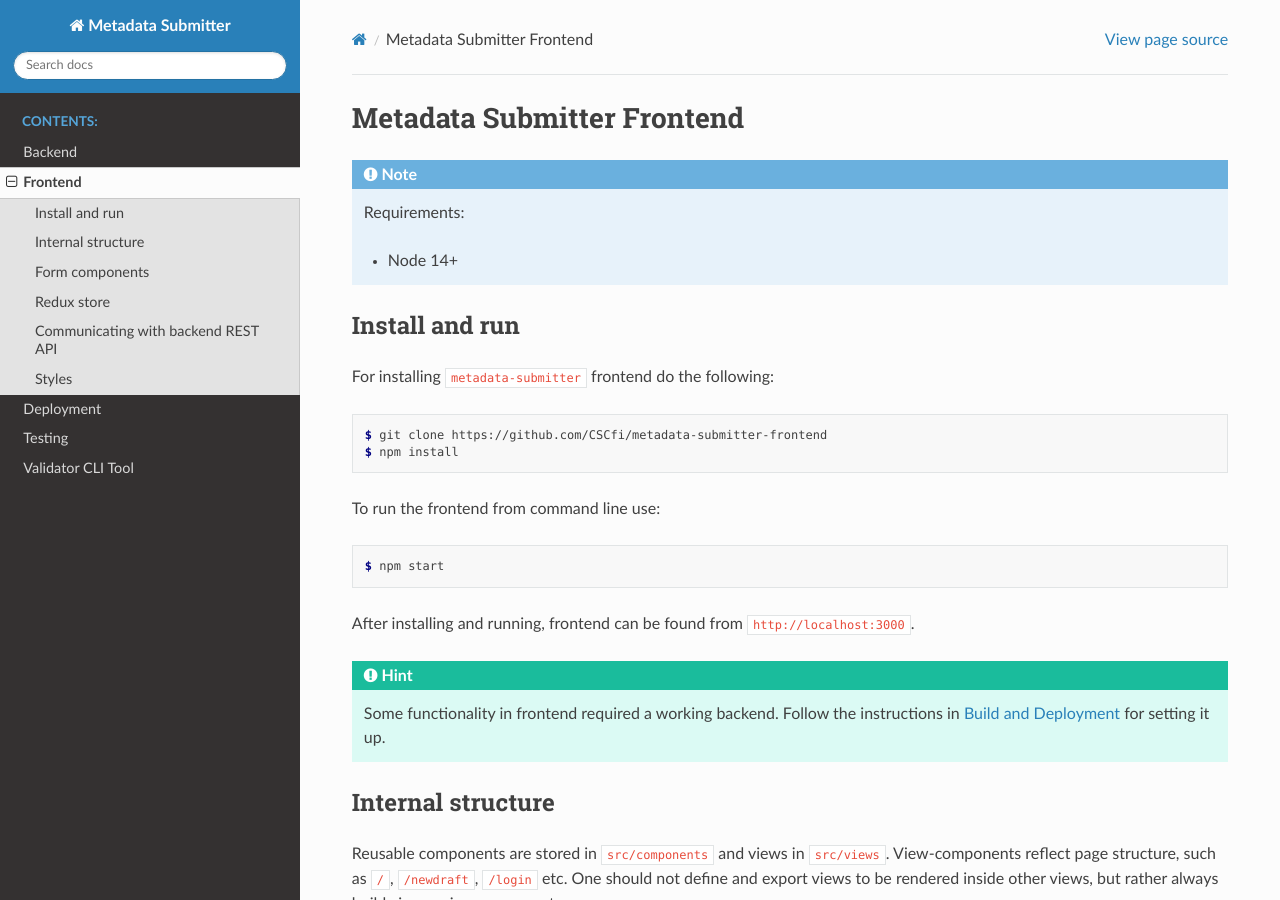
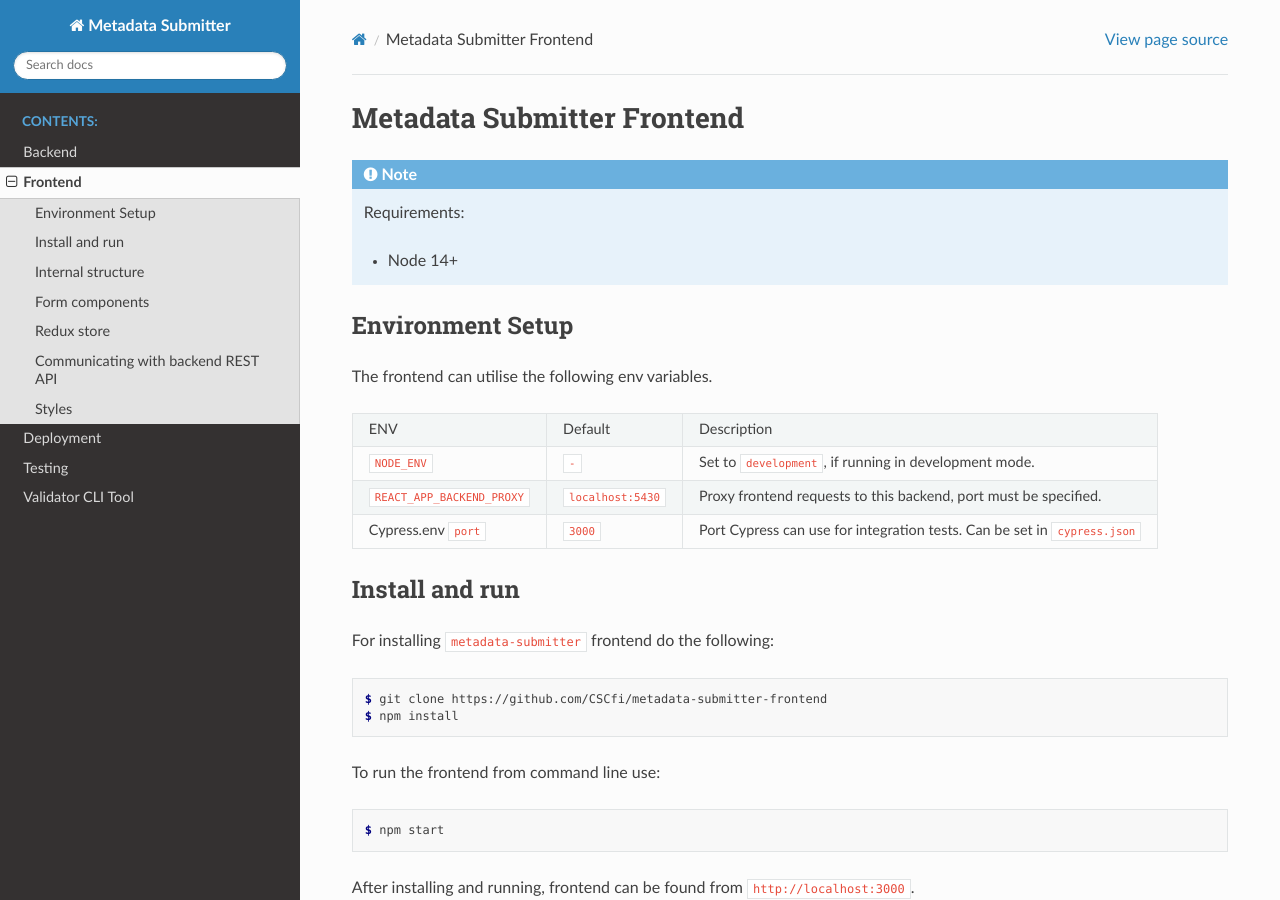
Before and after one commit to CSCfi/metadata-submitter, a Sphinx documentation site: the page built from docs/frontend.rst, in a window 1280 px wide and 900 px high. Built offline with Sphinx 7.4.7 and the Read the Docs theme 2.0.0, drawn with Linux system fonts in a browser that asks for light colours.

Commit message:
add front env vars description

```diff
--- a/docs/frontend.rst
+++ b/docs/frontend.rst
@@ -6,6 +6,21 @@
 .. note:: Requirements:
 
     * Node 14+
+
+Environment Setup
+-----------------
+
+The frontend can utilise the following env variables.
+
++--------------------------------+-------------------------------+-----------------------------------------------------------------------------------+
+| ENV                            | Default                       | Description                                                                       |
++--------------------------------+-------------------------------+-----------------------------------------------------------------------------------+
+| ``NODE_ENV``                   | ``-``                         | Set to ``development``, if running in development mode.                           |
++--------------------------------+-------------------------------+-----------------------------------------------------------------------------------+
+| ``REACT_APP_BACKEND_PROXY``    | ``localhost:5430``            | Proxy frontend requests to this backend, port must be specified.                  |
++--------------------------------+-------------------------------+-----------------------------------------------------------------------------------+
+| Cypress.env ``port``           | ``3000``                      | Port Cypress can use for integration tests. Can be set in ``cypress.json``        |
++--------------------------------+-------------------------------+-----------------------------------------------------------------------------------+
 
 
 Install and run
```
